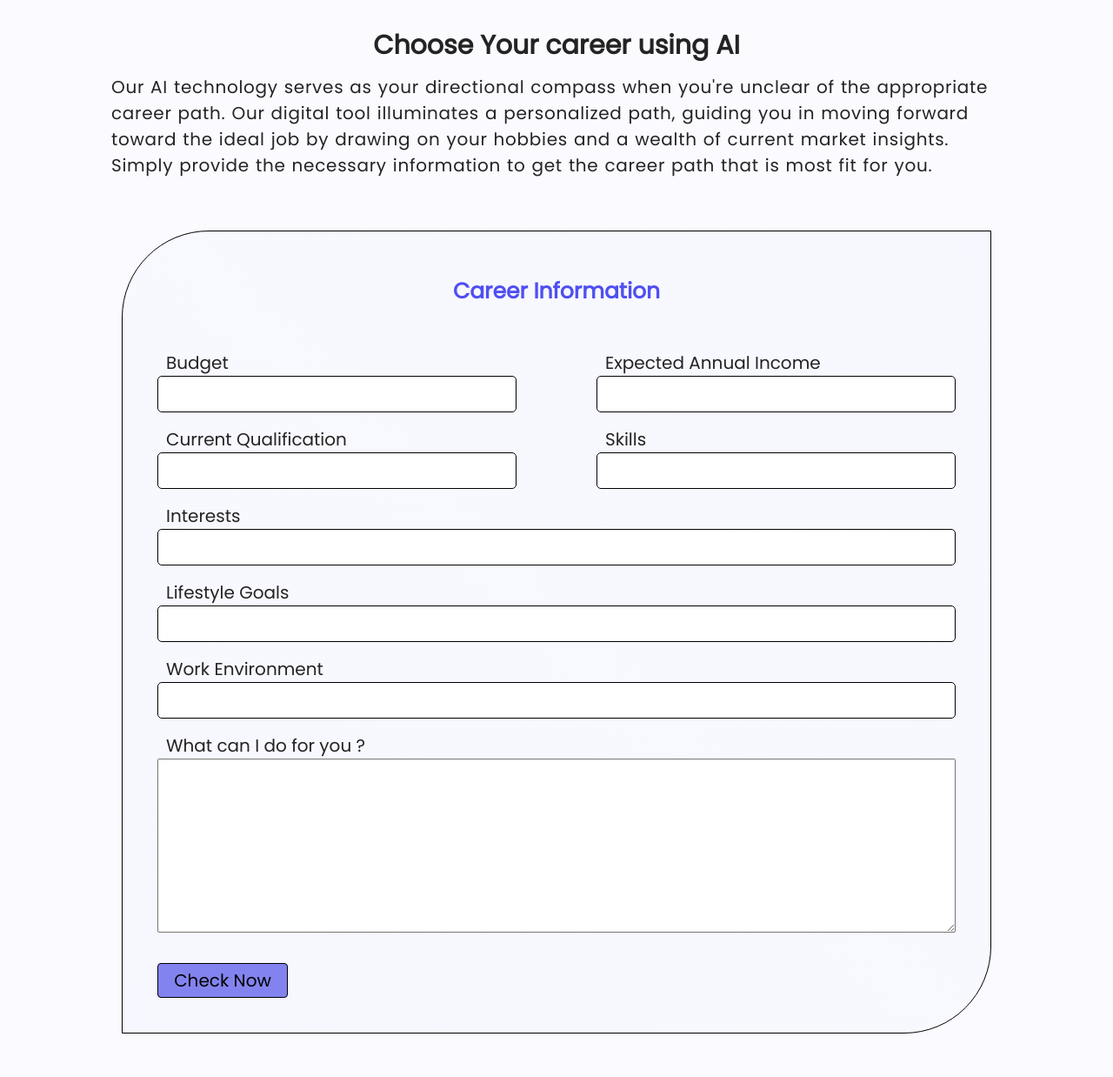
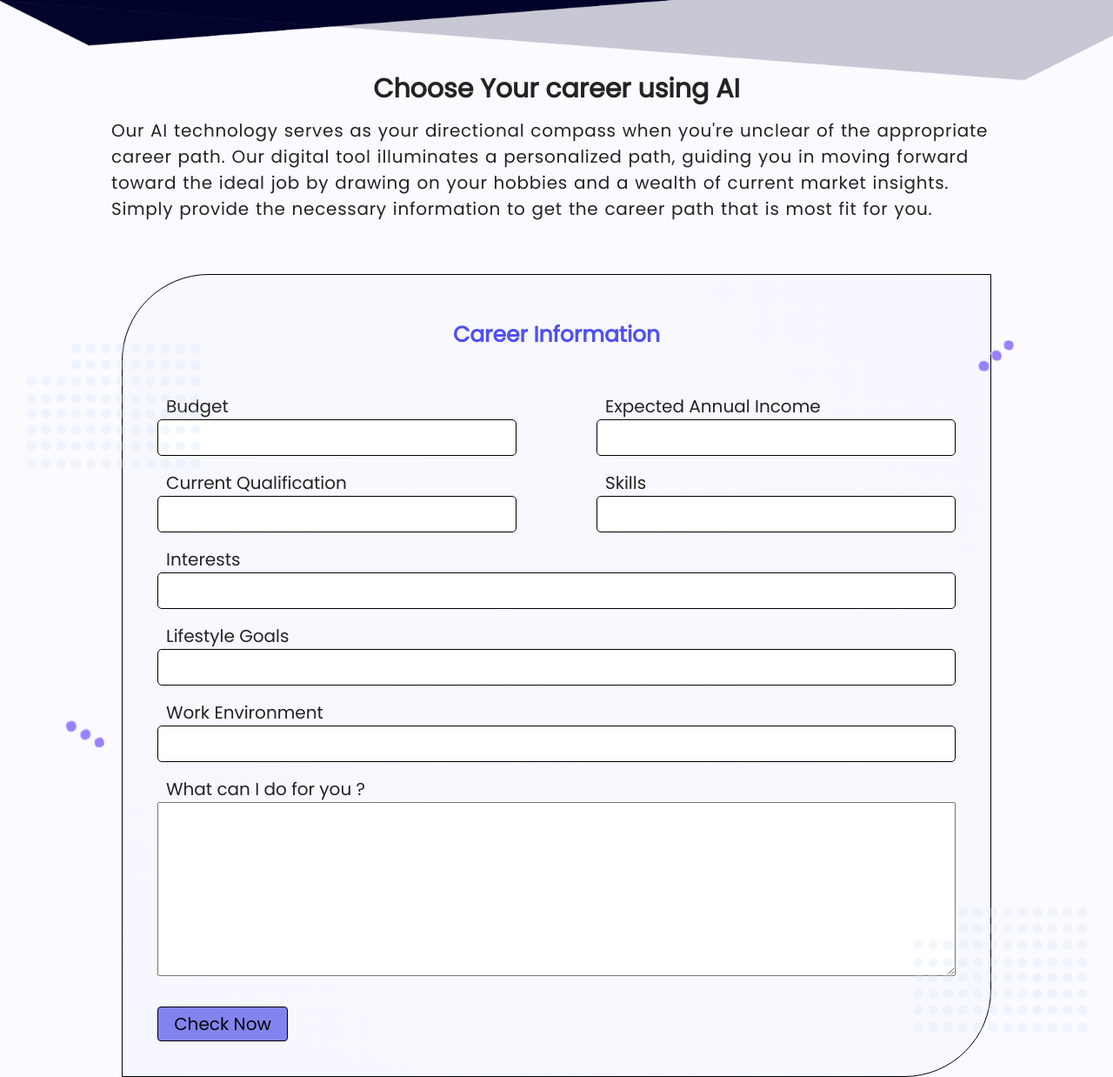
Before and after one commit to GahinathMadake/CareerPathUsingAI, a plain HTML site: page career using AI.html in a window 1280 px wide. Shown: the whole page at 87% size. Drawn offline with Linux system fonts and the light colour scheme.

Commit message:
Final build

```diff
--- a/career using AI.html
+++ b/career using AI.html
@@ -13,6 +13,14 @@
 <body>
 
     <section class="wrapForm">
+        <img src="./Images/dots.png" class="dots dots-img1">
+        <img src="./Images/dots.png" class="dots dots-img2">
+        <img src="./Images/dots_blue.png" class="dots dots-blue1">
+        <img src="./Images/dots_blue.png" class="dots dots-blue2">
+
+        <img src="./Images/start.png" class="start1">
+        <img src="./Images/start.png" class="start2">
+
         <h2 class="heading">Choose Your career using AI</h2>
 
         <p class="para">
--- a/career.css
+++ b/career.css
@@ -12,12 +12,67 @@ body{
   width: 100%;
 }
 
+
+
+/* Images design start */
+.start1{
+    width: 100%;
+    position: absolute;
+    top: 0;
+    left: 0;
+    transform: translateY(-40px) rotateY(180deg);
+}
+.start2{
+    width: 100%;
+    position: absolute;
+    top: 0;
+    left: 0;
+    opacity: 0.2;
+}
+img{
+    pointer-events: none;
+  }
+  .head-img{
+    width: 100%;
+    z-index: 0;
+    cursor: auto;
+  }
+
+
+  .dots{
+    position: absolute;
+    z-index: 10;
+  }
+  .dots-img1{
+    bottom: 10%;
+    right: 30px;
+    width: 200px;
+    transform: rotate(180deg);
+  }
+  .dots-img2{
+    top: 30%;
+    left: 30px;
+    width: 200px;
+    transform: rotate(180deg);
+  }
+  .dots-blue1{
+    top: 30%;
+    right: 8%;
+    transform: rotate(-40deg);
+  }
+  .dots-blue2{
+    bottom: 35%;
+    left: 5%;
+    transform: rotate(30deg);
+  }
+
 /* Form CSS starts */
 
 .wrapForm{
     width: 100%;
-    padding: 30px 0;
+    padding: 80px 0 30px 0;
     background: #fafaff;
+    position: relative;
 }
 
 .wrapForm .heading{
@@ -136,8 +191,17 @@ body{
     .wrapForm .heading{
         font-size: 25px;
     }
+    .dots-img1,.dots-img2{
+        opacity: 0.4;
+    }
+    .dots-blue1, .dots-blue2{
+        opacity: 0.25;
+    }
 }
 @media screen and (max-width: 630px){
+    .wrapForm{
+        padding: 40px 0 30px 0;
+    }
     .wrapForm form{
         width: 340px;
         border-top-left-radius: 40px;
```
